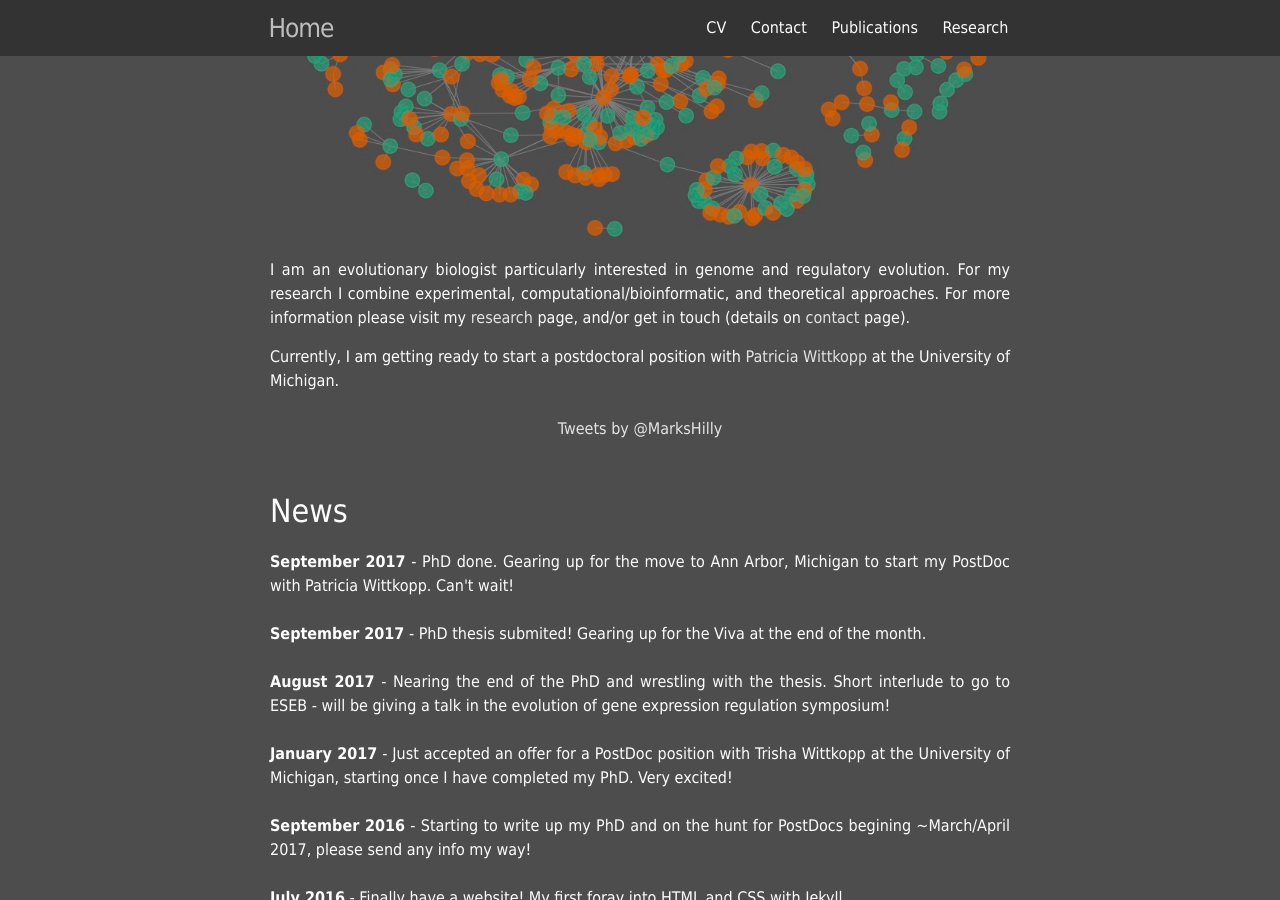
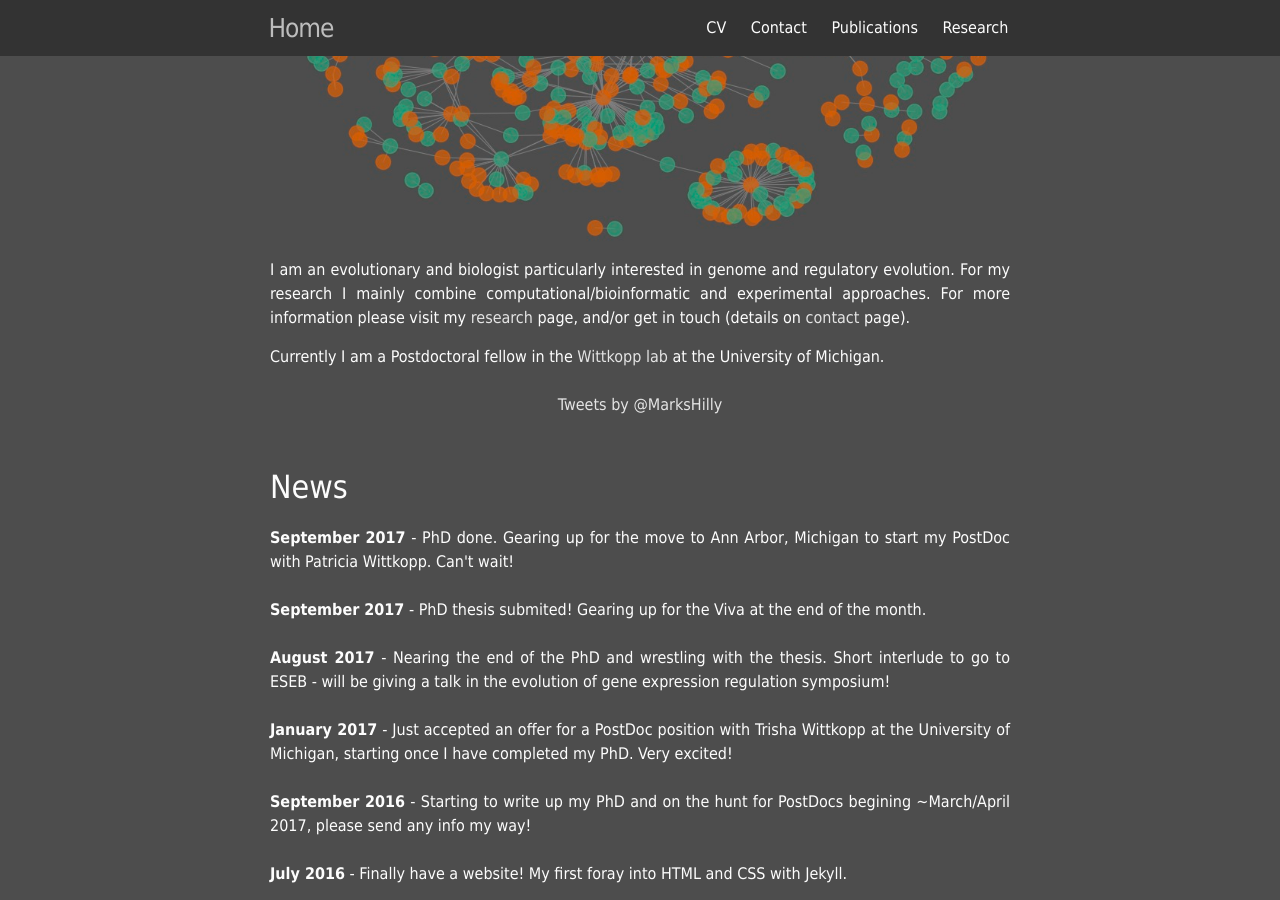
Before and after one commit to Mark-Hill/Mark-Hill.github.io, a Jekyll site: the page built from index.html, in a window 1280 px wide and 900 px high, scrolled down 820 px. Built offline with Jekyll 4.4.1, drawn with Linux system fonts in a browser that asks for light colours; comment, search, counter and statistics services are not loaded.

Commit message:
Update index.html

```diff
--- a/index.html
+++ b/index.html
@@ -26,9 +26,9 @@ layout: default
   <img src="../img/network_plot.jpg" align="middle"/>
 </section>
 
-<p>I am an evolutionary biologist particularly interested in genome and regulatory evolution. For my research I combine experimental, computational/bioinformatic, and theoretical approaches. For more information please visit my <a class="page-link" href="/research/">research</a> page, and/or get in touch (details on <a class="page-link" href="/contact/">contact</a> page).</p>
+<p>I am an evolutionary and biologist particularly interested in genome and regulatory evolution. For my research I mainly combine computational/bioinformatic and experimental approaches. For more information please visit my <a class="page-link" href="/research/">research</a> page, and/or get in touch (details on <a class="page-link" href="/contact/">contact</a> page).</p>
 
-Currently, I am getting ready to start a postdoctoral position with <a href="https://sites.lsa.umich.edu/wittkopp-lab/">Patricia Wittkopp</a> at the University of Michigan.
+ Currently I am a Postdoctoral fellow in the <a href="https://sites.lsa.umich.edu/wittkopp-lab/">Wittkopp lab</a> at the University of Michigan.
 
 <br>
 <br>
```
